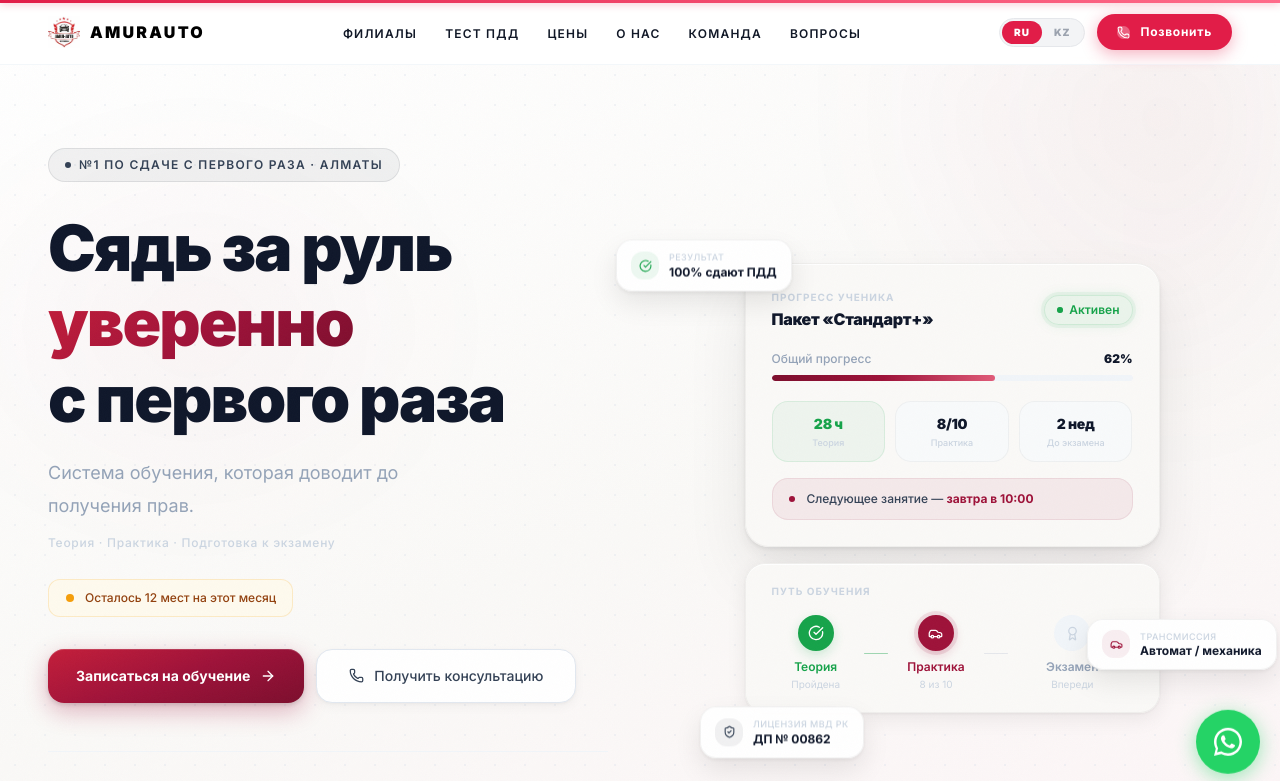
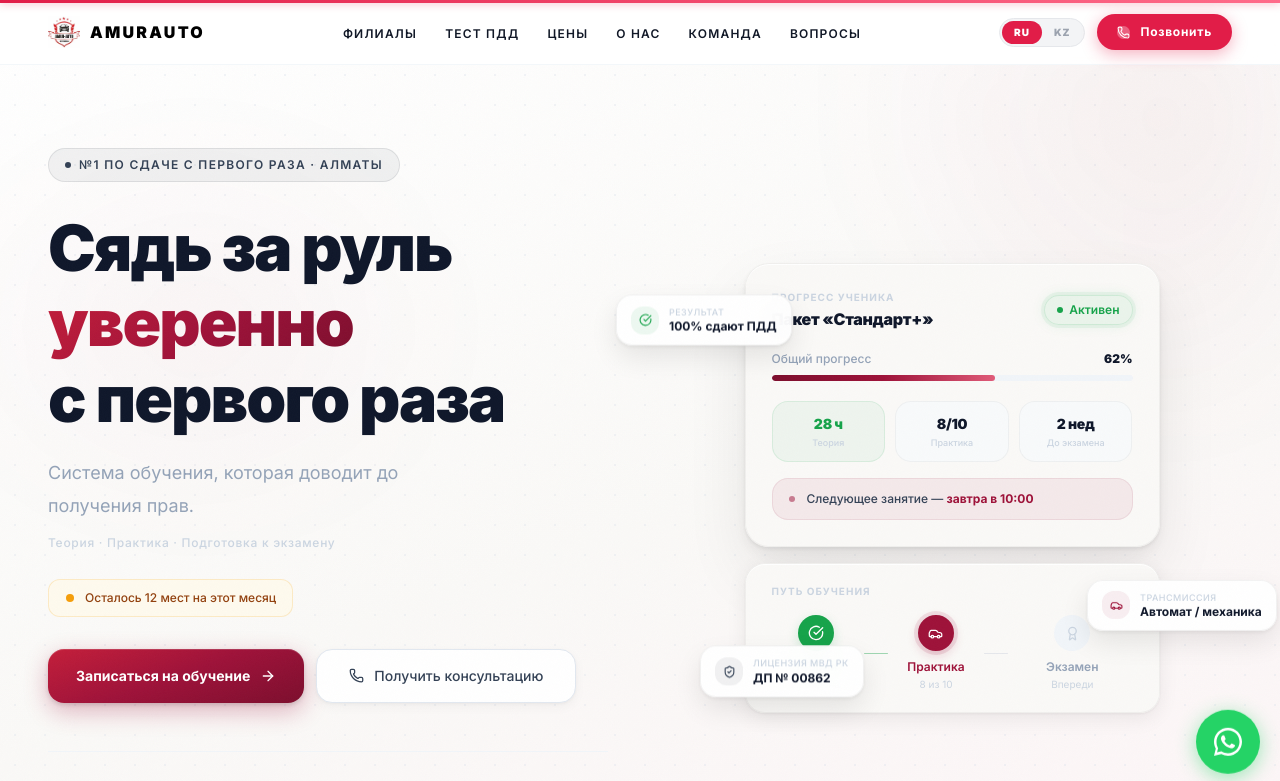
Before and after one commit to Serenequill/amurauto, a Next.js app: page / in a window 1280 px wide. Shown: the top 781 px of the page. Built offline with nearby package versions, Linux system fonts and the light colour scheme.

Commit message:
fix: Hero карточка видна на мобилке, бейджи скрыты (max-lg:hidden)

```diff
--- a/components/HeroSection.tsx
+++ b/components/HeroSection.tsx
@@ -221,8 +221,8 @@ export default function HeroSection() {
           </div>
 
           {/* ══ RIGHT — Premium cards (шире на ~10%) ══ */}
-          <div className="max-lg:hidden lg:flex col-span-12 lg:col-span-6 items-center justify-center relative"
-            style={{ minHeight: "580px" }}>
+          <div className="flex col-span-12 lg:col-span-6 items-center justify-center relative overflow-hidden lg:overflow-visible"
+            style={{ minHeight: "auto" }}>
 
             <div className="flex flex-col gap-4 w-full max-w-[415px]">
 
@@ -382,6 +382,7 @@ export default function HeroSection() {
 
             {/* Floating badge — 100% ПДД */}
             <motion.div
+              className="max-lg:hidden"
               initial={{ opacity: 0, x: -20, y: 10 }}
               animate={{ opacity: 1, x: 0, y: 0 }}
               transition={{ duration: 0.6, delay: 0.9, ease: [0.22, 1, 0.36, 1] }}
@@ -414,6 +415,7 @@ export default function HeroSection() {
 
             {/* Floating badge — Трансмиссия */}
             <motion.div
+              className="max-lg:hidden"
               initial={{ opacity: 0, x: 20, y: 10 }}
               animate={{ opacity: 1, x: 0, y: 0 }}
               transition={{ duration: 0.6, delay: 1.05, ease: [0.22, 1, 0.36, 1] }}
@@ -446,6 +448,7 @@ export default function HeroSection() {
 
             {/* Floating badge — Лицензия (новый, держит вес правой части) */}
             <motion.div
+              className="max-lg:hidden"
               initial={{ opacity: 0, y: 16 }}
               animate={{ opacity: 1, y: 0 }}
               transition={{ duration: 0.6, delay: 1.2, ease: [0.22, 1, 0.36, 1] }}
```
